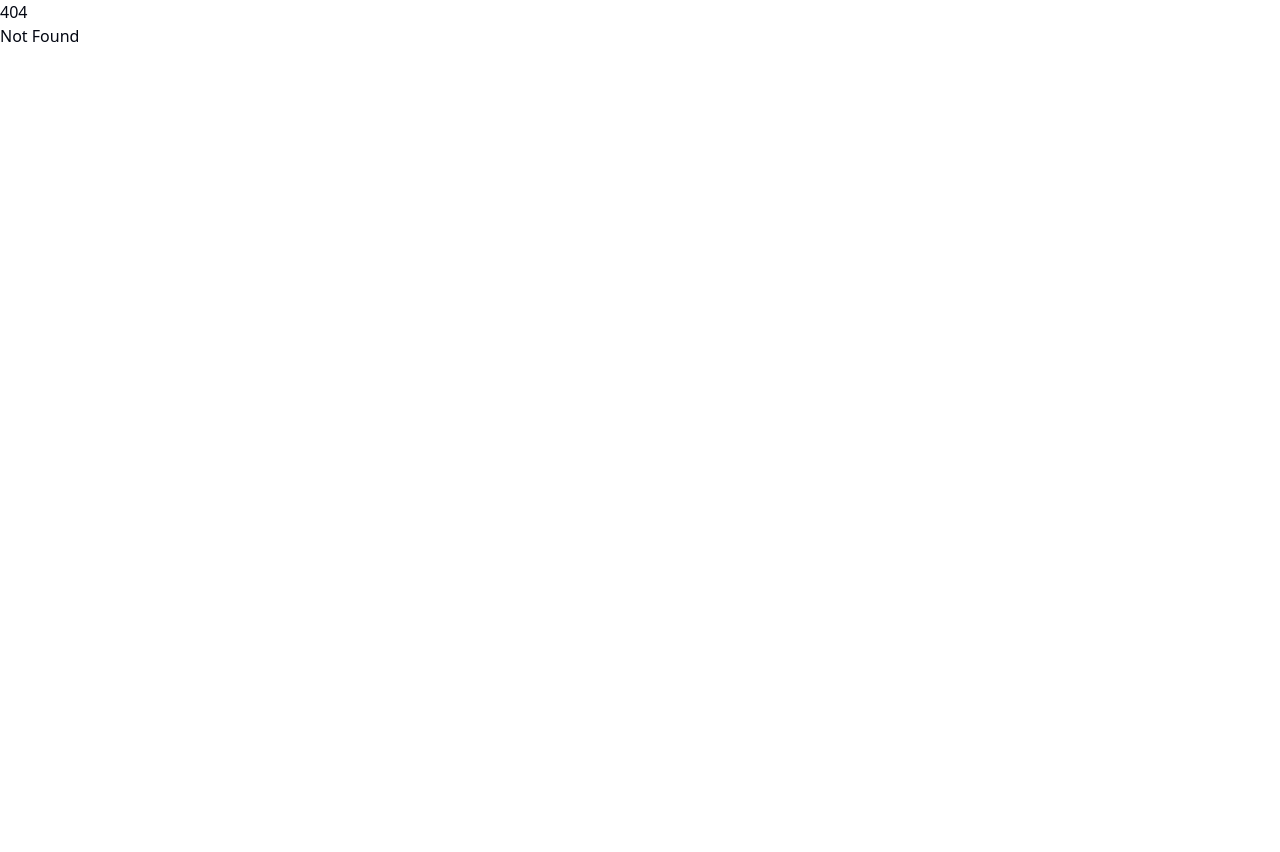
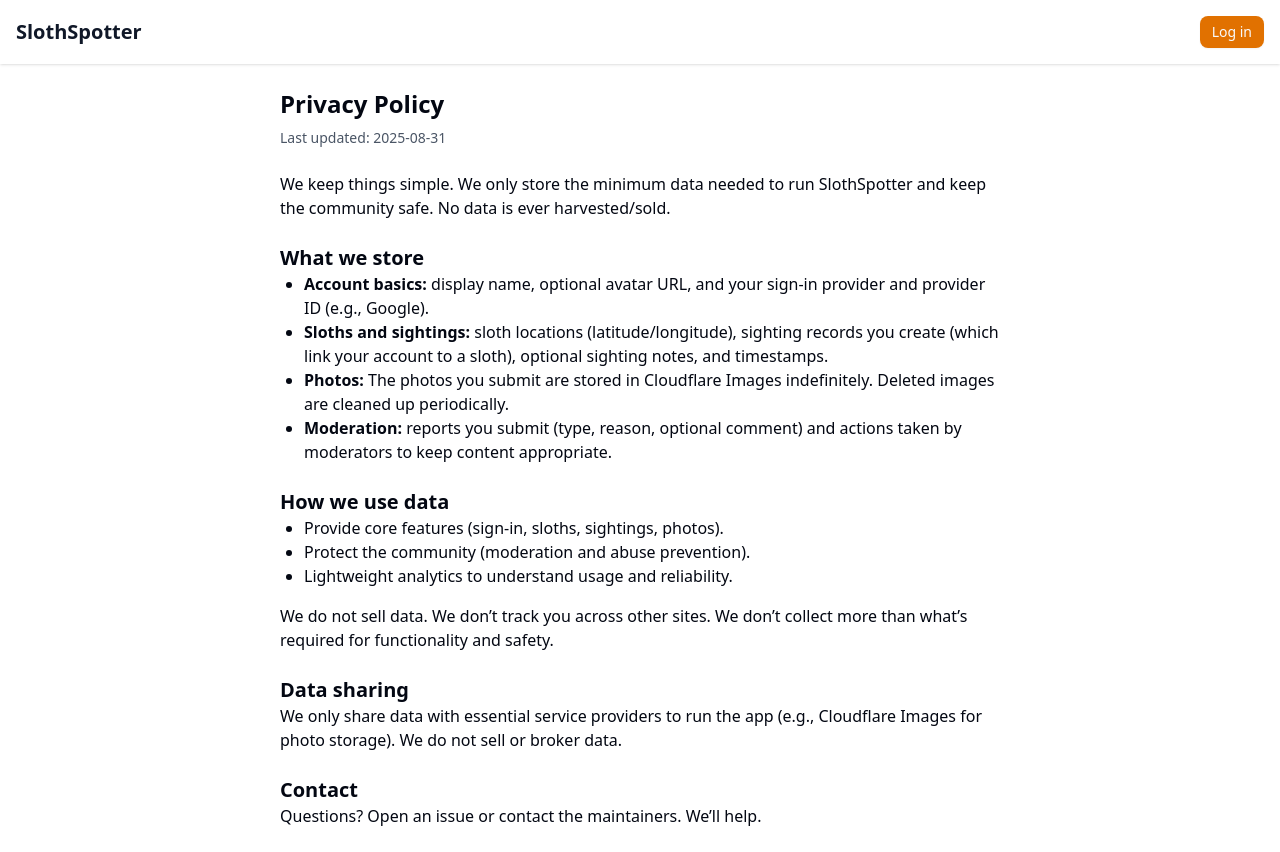
Before and after one commit to jack-weilage/slothspotter, a SvelteKit app: page /privacy in a window 1280 px wide. Before the commit this address had no page. Before the commit the page ends 800 px from the top, so only its background shows below. Built offline with nearby package versions, Linux system fonts and the light colour scheme.

Commit message:
feat: Add basic privacy policy

```diff
--- /dev/null
+++ b/src/routes/(app)/privacy/+page.svelte
@@ -0,0 +1,60 @@
+<script lang="ts">
+	const updated = new Date().toISOString().slice(0, 10);
+</script>
+
+<svelte:head>
+	<title>Privacy Policy</title>
+	<meta name="description" content="Short and simple privacy policy for Slothspotter" />
+</svelte:head>
+
+<section class="mx-auto max-w-3xl p-6">
+	<h1 class="mb-2 text-2xl font-semibold">Privacy Policy</h1>
+	<p class="mb-6 text-sm text-gray-600">Last updated: {updated}</p>
+
+	<p>
+		We keep things simple. We only store the minimum data needed to run SlothSpotter and keep the
+		community safe. No data is ever harvested/sold.
+	</p>
+
+	<h2 class="mt-6 text-xl font-semibold">What we store</h2>
+	<ul class="list-disc pl-6">
+		<li>
+			<span class="font-semibold">Account basics:</span> display name, optional avatar URL, and your
+			sign-in provider and provider ID (e.g., Google).
+		</li>
+		<li>
+			<span class="font-semibold">Sloths and sightings:</span> sloth locations (latitude/longitude),
+			sighting records you create (which link your account to a sloth), optional sighting notes, and
+			timestamps.
+		</li>
+		<li>
+			<span class="font-semibold">Photos:</span> The photos you submit are stored in Cloudflare Images
+			indefinitely. Deleted images are cleaned up periodically.
+		</li>
+		<li>
+			<span class="font-semibold">Moderation:</span> reports you submit (type, reason, optional comment)
+			and actions taken by moderators to keep content appropriate.
+		</li>
+	</ul>
+
+	<h2 class="mt-6 text-xl font-semibold">How we use data</h2>
+	<ul class="list-disc pl-6">
+		<li>Provide core features (sign-in, sloths, sightings, photos).</li>
+		<li>Protect the community (moderation and abuse prevention).</li>
+		<li>Lightweight analytics to understand usage and reliability.</li>
+	</ul>
+
+	<p class="mt-4">
+		We do not sell data. We don’t track you across other sites. We don’t collect more than what’s
+		required for functionality and safety.
+	</p>
+
+	<h2 class="mt-6 text-xl font-semibold">Data sharing</h2>
+	<p>
+		We only share data with essential service providers to run the app (e.g., Cloudflare Images for
+		photo storage). We do not sell or broker data.
+	</p>
+
+	<h2 class="mt-6 text-xl font-semibold">Contact</h2>
+	<p>Questions? Open an issue or contact the maintainers. We’ll help.</p>
+</section>
--- a/src/routes/sitemap.xml/+server.ts
+++ b/src/routes/sitemap.xml/+server.ts
@@ -29,6 +29,12 @@ export const GET: RequestHandler = async ({ platform }) => {
 			lastmod: new Date().toISOString().split("T")[0],
 			changefreq: "daily",
 			priority: "1.0",
+		},
+		{
+			url: `${PUBLIC_ORIGIN}/privacy`,
+			lastmod: new Date().toISOString().split("T")[0],
+			changefreq: "monthly",
+			priority: "0.5",
 		},
 	];
 
```
